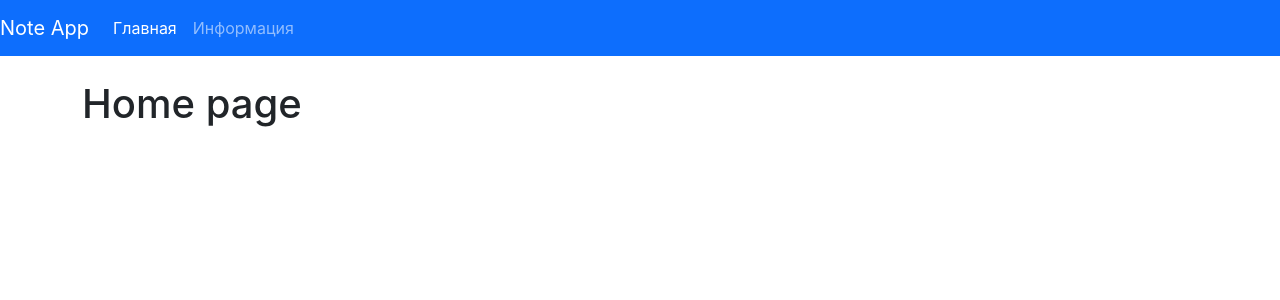
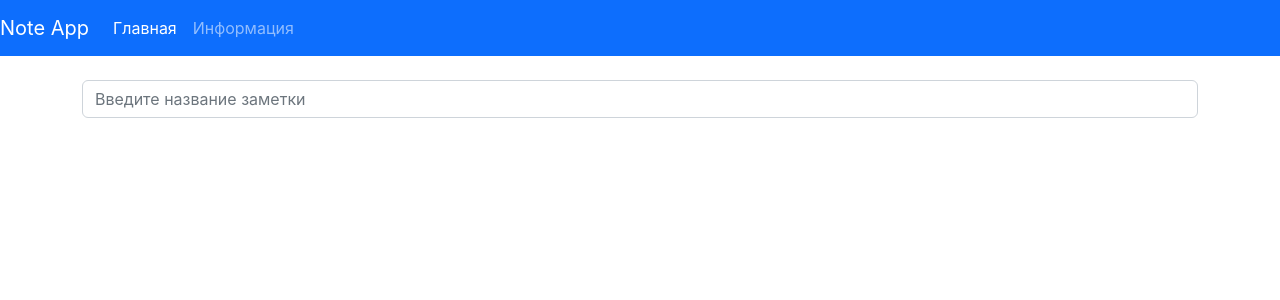
Before and after one commit to BaurMus/reactjspractice, a React (Create React App) app: page / in a window 1280 px wide. Shown: the top 300 px of the page. Built offline with nearby package versions, Linux system fonts and the light colour scheme.

Commit message:
create form in home page

```diff
--- /dev/null
+++ b/src/components/Form.js
@@ -0,0 +1,15 @@
+import React from 'react';
+
+export const Form = () => {
+  return (
+    <form>
+      <div className="form-group">
+        <input
+          type='text'
+          className='form-control'
+          placeholder='Введите название заметки'
+        />
+      </div>
+    </form>
+  )
+}
--- a/src/pages/Home.js
+++ b/src/pages/Home.js
@@ -1,9 +1,10 @@
 import React, {Fragment} from "react";
+import { Form } from "../components/Form";
 
 export const Home = () => {
   return (
     <Fragment>
-      <h1>Home page</h1>
+      <Form />
     </Fragment>
   )
 };
```
